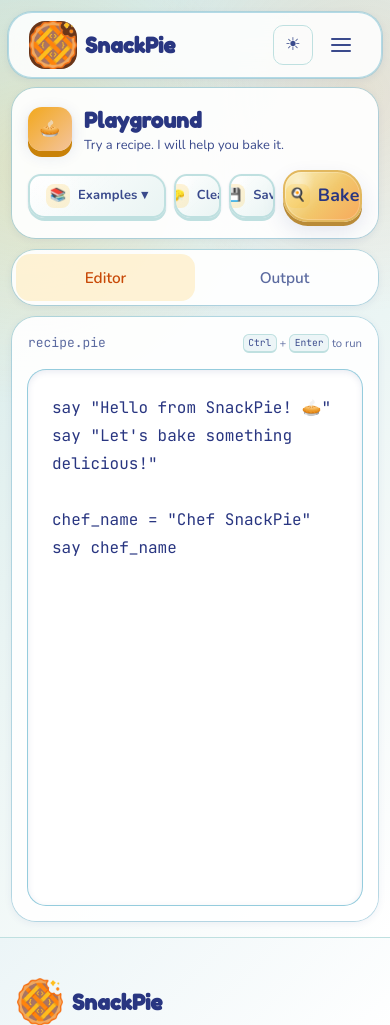
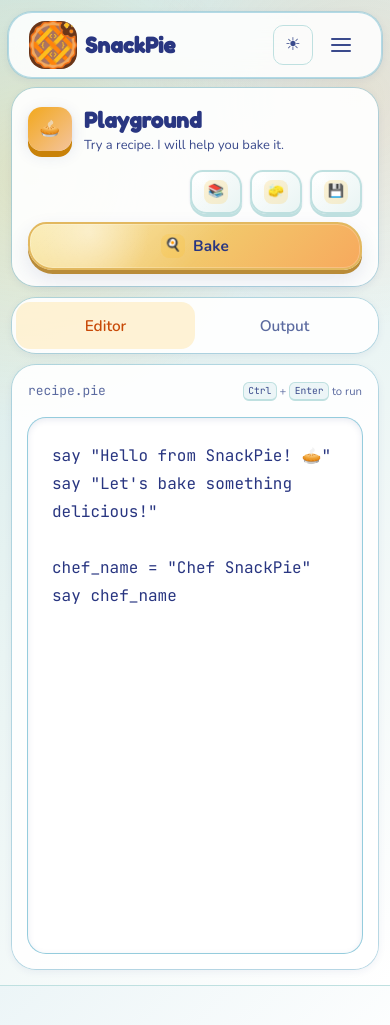
Before and after one commit to Mhkh2642009/snackpie, a Flask app: page /playground/ in a window 390 px wide. Shown: the top 1025 px of the page. Run offline with Flask 3, Linux system fonts and the light colour scheme; grey boxes are pictures that could not be loaded.

Commit message:
feat: implement block-based control flow in interpreter and optimize mobile playground header layout

```diff
--- a/snackpie.py
+++ b/snackpie.py
@@ -216,7 +216,7 @@ class IFstatement:
             right = self.parse_value(right)
 
             state = False
-            print(left, op, right)
+
             if op == ">":
                 state = left > right
 
@@ -243,7 +243,7 @@ class IFstatement:
             self.execute(else_body)
 
     def execute(self, body):
-        print(body)
+
         for command in body:
             prog(command, True)
 
--- a/website/app/static/css/components.css
+++ b/website/app/static/css/components.css
@@ -824,8 +824,7 @@ main {
 }
 
 .docs-toc {
-  position: sticky;
-  top: calc(var(--header-height) + var(--space-3));
+  position: relative;
   display: flex;
   flex-direction: row;
   gap: var(--space-2);
--- a/website/app/templates/playground.html
+++ b/website/app/templates/playground.html
@@ -575,8 +575,37 @@
   @media (max-width: 767px) {
     .playground-page { padding-inline: var(--space-3); gap: var(--space-3); }
     .playground-header { align-items: flex-start; flex-direction: column; }
-    .playground-header-right { width: 100%; justify-content: stretch; }
-    .playground-header-right .btn { flex: 1; }
+    .playground-header-right {
+      width: 100%;
+      display: flex;
+      flex-wrap: wrap;
+      gap: var(--space-2);
+    }
+    .playground-header-right .btn-ghost .btn-label { display: none; }
+    .playground-header-right .btn-ghost {
+      flex: 0 0 auto;
+      padding-inline: var(--space-3);
+      min-width: 44px;
+      justify-content: center;
+    }
+    .playground-header-right .example-dropdown {
+      flex: 0 0 auto;
+      position: static;
+    }
+    .example-dropdown-menu {
+      position: absolute;
+      left: 0;
+      right: 0;
+      width: auto;
+      max-width: none;
+    }
+    .playground-header-right #runBtn {
+      order: 99;
+      flex: 1 0 100%;
+      min-height: 48px;
+      font-size: var(--text-base);
+      padding-inline: var(--space-4);
+    }
     .playground-tabs { padding: var(--space-1); }
     .playground-tab { min-height: 44px; border-radius: var(--radius-lg); border-bottom: 0; }
     .playground-tab.active { background: var(--color-secondary-light); }
@@ -606,7 +635,7 @@
     <div class="playground-header-right">
       <div class="example-dropdown">
         <button class="btn btn-ghost btn-sm" onclick="toggleExamples()" aria-haspopup="true" aria-expanded="false">
-          <span class="ui-icon" aria-hidden="true">📚</span> Examples ▾
+          <span class="ui-icon" aria-hidden="true">📚</span> <span class="btn-label">Examples ▾</span>
         </button>
         <div class="example-dropdown-menu" id="examplesDropdown" role="menu">
           <button class="example-dropdown-item" role="menuitem" onclick="loadExample('hello')">
@@ -648,11 +677,11 @@
       </div>
 
       <button class="btn btn-ghost btn-sm" onclick="clearEditor()" title="Clear editor">
-        <span class="ui-icon" aria-hidden="true">🧽</span> Clear
+        <span class="ui-icon" aria-hidden="true">🧽</span> <span class="btn-label">Clear</span>
       </button>
 
       <button class="btn btn-ghost btn-sm" onclick="saveCode()" title="Download .pie file">
-        <span class="ui-icon" aria-hidden="true">💾</span> Save
+        <span class="ui-icon" aria-hidden="true">💾</span> <span class="btn-label">Save</span>
       </button>
 
       <button class="btn btn-success" onclick="runCode()" id="runBtn">
```
Also changed, not shown: website/app/services/interpreter.py (+49 -5 lines).
